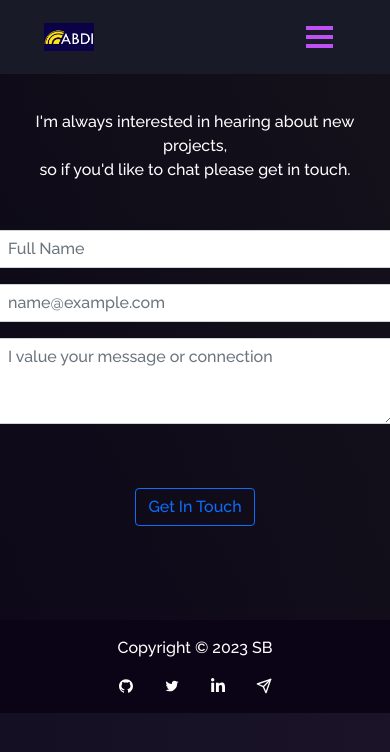
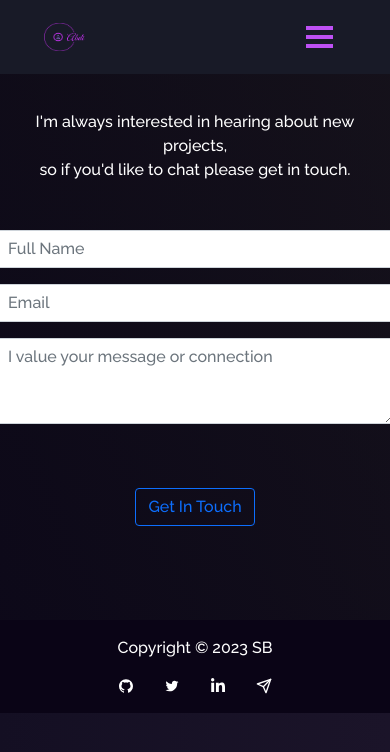
Before and after one commit to Lul-Abdifan/Portoflio, a React (Create React App) app: page /contact in a window 390 px wide. Shown: the top 752 px of the page. Built offline with nearby package versions, Linux system fonts and the light colour scheme.

Commit message:
Update Logo

```diff
--- a/src/components/ContactMe.js
+++ b/src/components/ContactMe.js
@@ -16,7 +16,7 @@ const ContactMe = () => {
         <Form.Control type="text" placeholder="Full Name" className="custom-input"/>
       </Form.Group>
       <Form.Group className="m-3" controlId="exampleForm.ControlInput1">
-        <Form.Control type="email" placeholder="name@example.com" className="custom-input"/>
+        <Form.Control type="email" placeholder="Email" className="custom-input"/>
       </Form.Group>
       <Form.Group className="m-3 custom-input" controlId="exampleForm.ControlTextarea1">
         <Form.Control as="textarea" rows={3}  placeholder="I value your message or connection"/>
--- a/src/style.css
+++ b/src/style.css
@@ -598,6 +598,9 @@ button:focus {
   .about-img {
     padding-top: 0 !important;
   }
+  .custom-input{
+    max-width: 400px;
+  }
 }
 /* --------- */
 /* Resume */
```
Also changed, not shown: src/Assets/logo.png.
